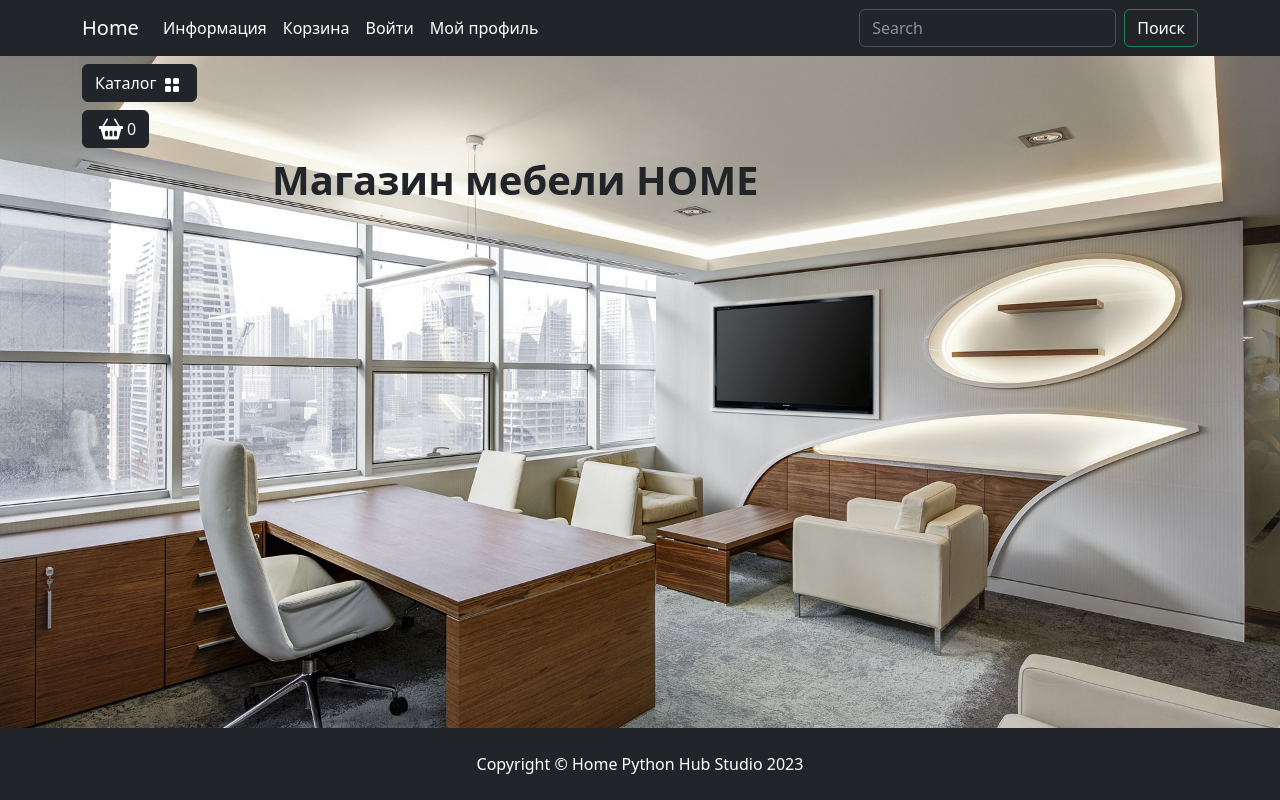
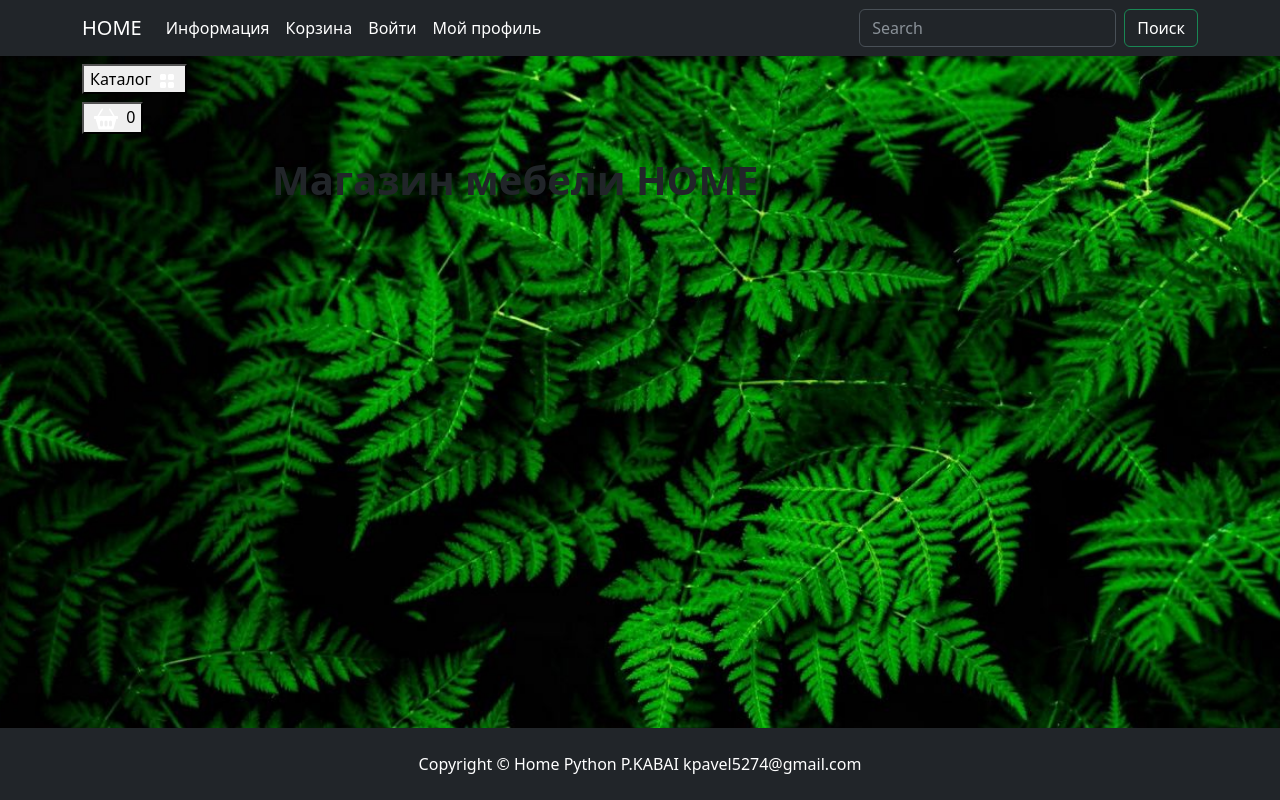
Before and after one commit to pavelka52/DJANGO-SHOP, a Django app: page / in a window 1280 px wide. Run offline with Django 4.2, Linux system fonts and the light colour scheme; some libraries are stand-ins or nearby versions.

Commit message:
Оновив стилі та зображення, змінив index.html

```diff
--- a/main/static/deps/css/my_css.css
+++ b/main/static/deps/css/my_css.css
@@ -1,5 +1,5 @@
 body {
-  background-image: url("../images/bg-image.jpg");
+  background-image: url("../images/paporotnik.jpg");
   background-repeat: no-repeat;
   background-attachment: fixed;
   background-position: center center;
--- a/main/templates/main/index.html
+++ b/main/templates/main/index.html
@@ -1,19 +1,24 @@
+{% load static %}
+
 <!DOCTYPE html>
+
+
+
 <html lang="en">
 
 <head>
     <meta charset="UTF-8">
     <meta http-equiv="X-UA-Compatible" content="IE=edge">
     <meta name="viewport" content="width=device-width, initial-scale=1.0">
-    <link rel="stylesheet" href="deps/css/bootstrap/bootstrap.min.css">
-    <link rel="stylesheet" href="deps/css/my_css.css">
+    <link rel="stylesheet" href="{% static  'deps/css/bootstrap/bootstrap.min.css' %}">
+    <link rel="stylesheet" href="{% static 'deps/css/my_css.css' %}">
     <!-- Стиль footer-a для главной страницы -->
-    <link rel="stylesheet" href="deps/css/my_footer_css.css">
+    <link rel="stylesheet" href="{% static 'deps/css/my_footer_css.css' %}">
     <!-- Favicons for different platforms -->
-    <link rel="apple-touch-icon" sizes="180x180" href="deps/favicon/apple-touch-icon.png">
-    <link rel="icon" type="image/png" sizes="32x32" href="deps/favicon/favicon-32x32.png">
-    <link rel="icon" type="image/png" sizes="16x16" href="deps/favicon/favicon-16x16.png">
-    <link rel="manifest" href="deps/favicon/site.webmanifest">
+    <link rel="apple-touch-icon" sizes="180x180" href="{% static 'deps/favicon/apple-touch-icon.png' %}">
+    <link rel="icon" type="image/png" sizes="32x32" href="{% static 'deps/favicon/favicon-32x32.png' %}">
+    <link rel="icon" type="image/png" sizes="16x16" href="{% static 'deps/favicon/favicon-16x16.png' %}">
+    <link rel="manifest" href="{% static 'deps/favicon/site.webmanifest' %}">
     <title>Home</title>
 </head>
 
@@ -21,7 +26,7 @@
     <header>
         <nav class="navbar navbar-expand-lg bg-dark" data-bs-theme="dark">
             <div class="container">
-                <a class="navbar-brand" href="index.html">Home</a>
+                <a class="navbar-brand" href="index.html">HOME</a>
                 <button class="navbar-toggler" type="button" data-bs-toggle="collapse"
                     data-bs-target="#navbarSupportedContent" aria-controls="navbarSupportedContent"
                     aria-expanded="false" aria-label="Toggle navigation">
@@ -77,10 +82,10 @@
             <div class="row mt-1 position-fixed z-3">
                 <!-- Каталог -->
                 <div class="dropdown mb-2">
-                    <button class="btn btn-secondary dropdown-toggle btn-dark" type="button" data-bs-toggle="dropdown"
+                    <button class="{% static 'btn btn-secondary dropdown-toggle btn-dark' %}" type="button" data-bs-toggle="dropdown"
                         aria-expanded="false">
                         Каталог
-                        <img class="mx-1" src="deps/icons/grid-fill.svg" alt="Catalog Icon" width="16"
+                        <img class="mx-1" src="{% static 'deps/icons/grid-fill.svg' %}" alt="Catalog Icon" width="16"
                             height="16">
                     </button>
                     <ul class="dropdown-menu bg-dark" data-bs-theme="dark">
@@ -90,14 +95,14 @@
                         <li><a class="dropdown-item text-white" href="goods/catalog.html">Гостинная</a></li>
                         <li><a class="dropdown-item text-white" href="goods/catalog.html">Офис</a></li>
                         <li><a class="dropdown-item text-white" href="goods/catalog.html">Фурнитура</a></li>
-                        <li><a class="dropdown-item text-white" href="goods/catalog.html">Декор</a></li>
+                        <li><a class="dropdown-item text-white" href="goods/catalog.html">Декоратори</a></li>
                     </ul>
                 </div>
                 <!-- Значек корзины, вызывает модальное окно -->
                 <div>
-                    <button type="button" class="btn btn-dark btn-secondary d-flex" id="modalButton"
+                    <button type="button" class="{% static 'btn btn-dark btn-secondary d-flex' %}" id="modalButton"
                         aria-expanded="false">
-                        <img class="mx-1" src="deps/icons/basket2-fill.svg" alt="Catalog Icon" width="24"
+                        <img class="mx-1" src="{% static 'deps/icons/basket2-fill.svg' %}" alt="Catalog Icon" width="24"
                             height="24">
                         <span id="goods-in-cart-count">0</span>
                     </button>
@@ -142,7 +147,7 @@
                                                     <div class="col p-0"><strong>100.00 $</strong></div>
                                                     <div class="col p-0">
                                                         <a href="#" class="remove-from-cart" data-cart-id="">
-                                                            <img class="mx-1" src="deps/icons/trash3-fill.svg"
+                                                            <img class="mx-1" src="{% static 'deps/icons/trash3-fill.svg' %}"
                                                                 alt="Catalog Icon" width="16" height="16">
                                                         </a>
                                                     </div>
@@ -183,13 +188,13 @@
     </section>
     <footer class="py-4 bg-dark">
         <div class="container">
-            <p class="m-0 text-center text-white">Copyright &copy; Home Python Hub Studio 2023</p>
+            <p class="m-0 text-center text-white">Copyright &copy; Home Python P.KABAI kpavel5274@gmail.com</p>
         </div>
     </footer>
-    <script src="deps/js/jquery/jquery-3.7.0.min.js"></script>
-    <script src="deps/js/jquery-events.js"></script>
-    <script src="deps/js/jquery-ajax.js"></script>
-    <script src="deps/js/bootstrap/bootstrap.bundle.min.js"></script>
+    <script src="{% static 'deps/js/jquery/jquery-3.7.0.min.js' %}"></script>
+    <script src="{% static 'deps/js/jquery-events.js' %}"></script>
+    <script src="{% static 'deps/js/jquery-ajax.js' %}"></script>
+    <script src="{% static 'deps/js/bootstrap/bootstrap.bundle.min.js' %}"></script>
 </body>
 
 </html>
```
Also changed, not shown: main/static/deps/images/bg_image.jpg (added), main/static/deps/images/bgs-image.jpg (renamed from main/static/deps/images/bg-image.jpg), main/static/deps/images/bk_1.jpg (added), main/static/deps/images/makro.jpg (added), main/static/deps/images/paporotnik.jpg (added).
